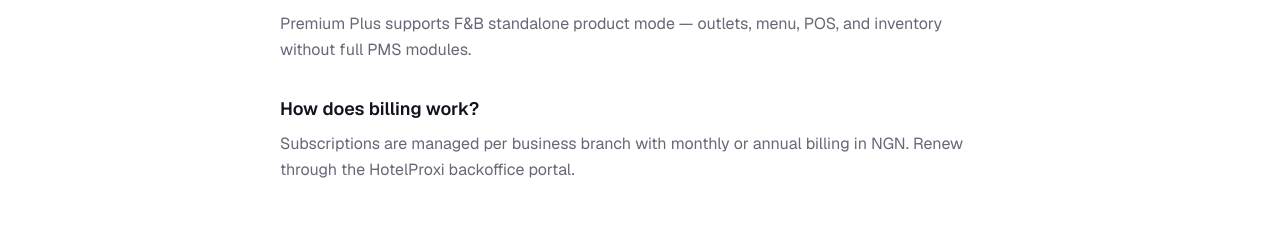
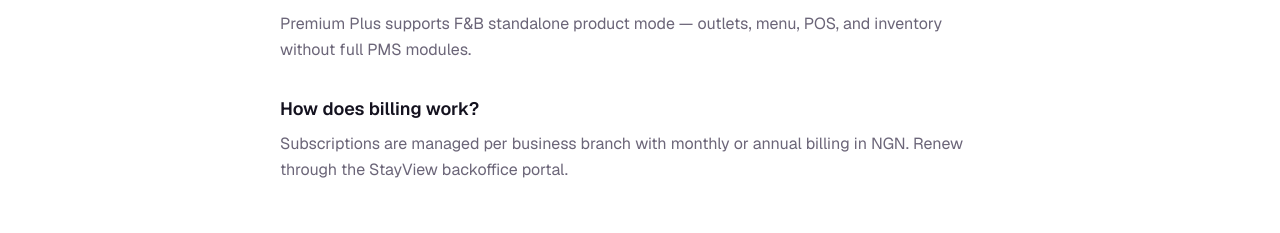
Before and after one commit to Hudeh/stayview-home-page, a Next.js app: page /pricing in a window 1280 px wide. Shown: the part 1807-2040 px from the top of the page. Built offline with nearby package versions, Linux system fonts and the light colour scheme.

Commit message:
Update FAQ response to reflect the correct backoffice portal name for subscription management.

```diff
--- a/src/app/pricing/page.tsx
+++ b/src/app/pricing/page.tsx
@@ -23,7 +23,7 @@
   },
   {
     q: "How does billing work?",
-    a: "Subscriptions are managed per business branch with monthly or annual billing in NGN. Renew through the HotelProxi backoffice portal.",
+    a: "Subscriptions are managed per business branch with monthly or annual billing in NGN. Renew through the StayView backoffice portal.",
   },
 ];
 
```
